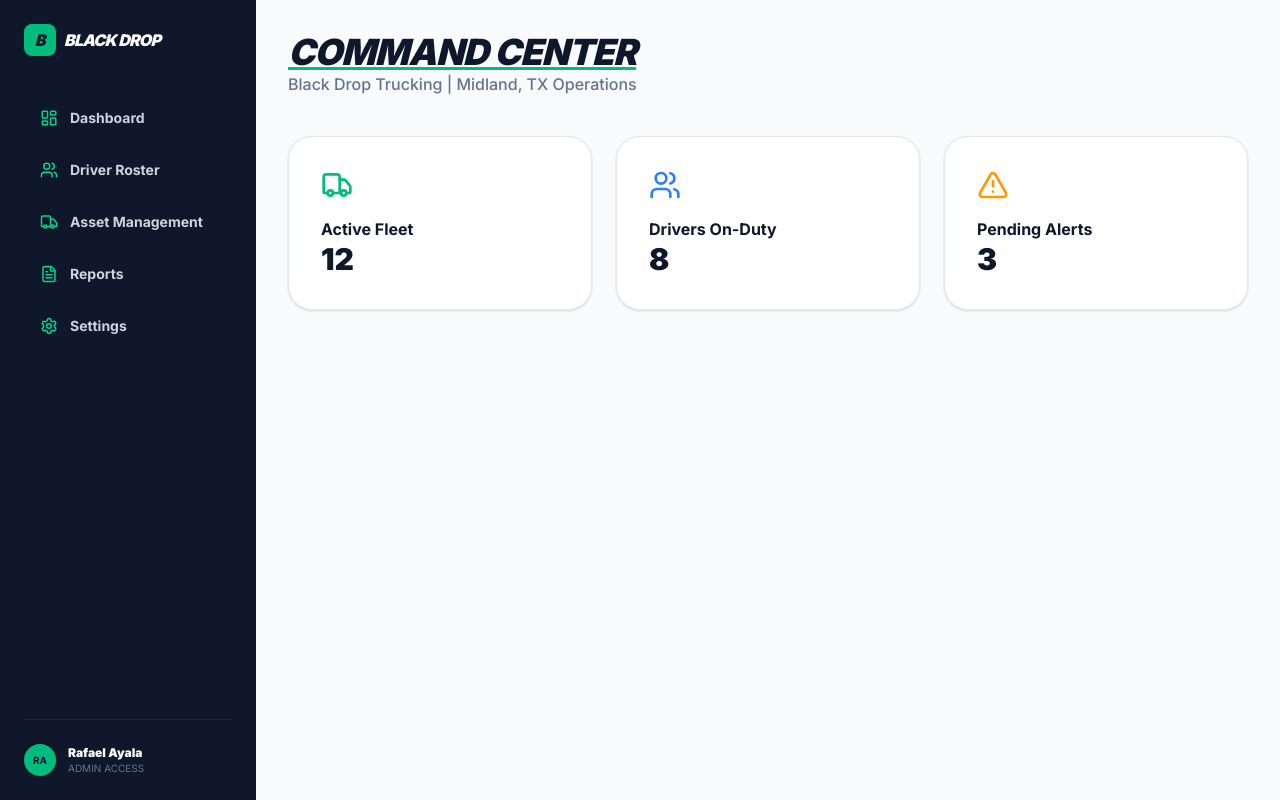
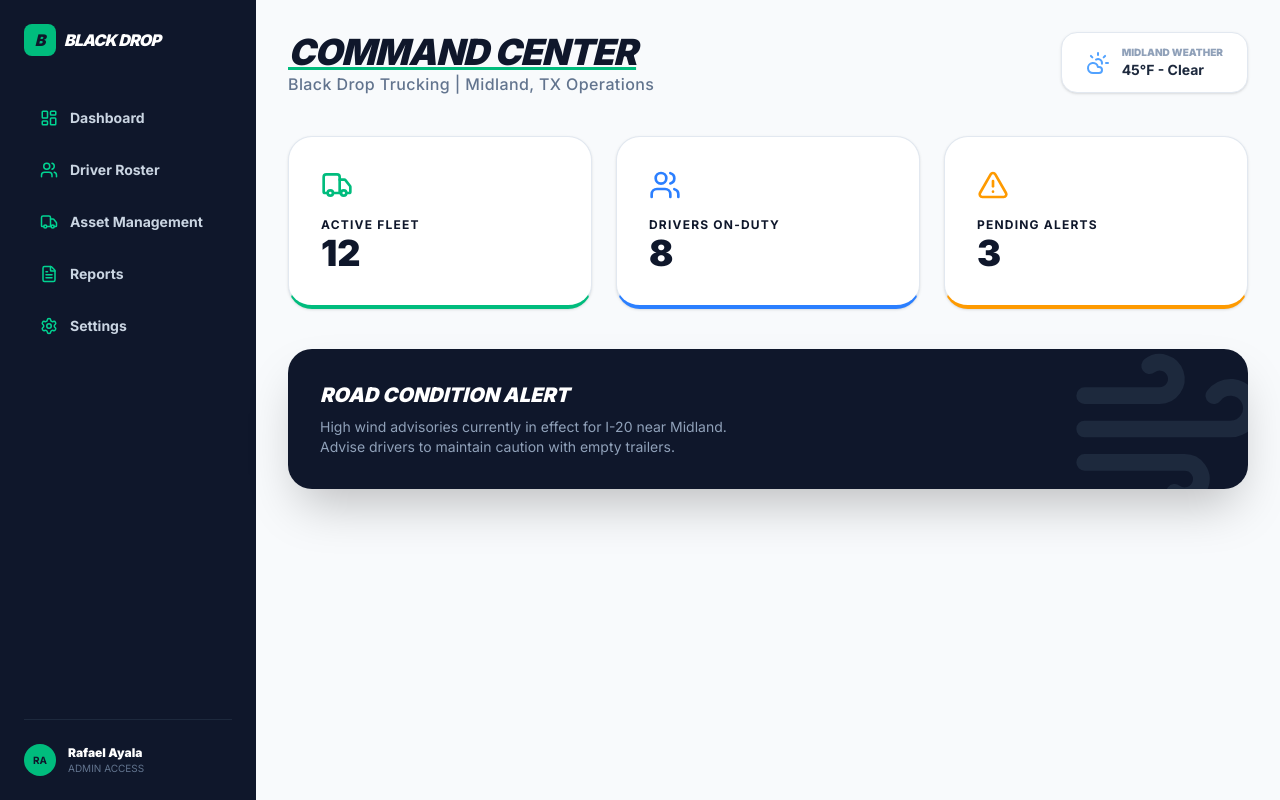
Before and after one commit to rafa09122007-svg/black-drop-compliance, a Next.js app: page / in a window 1280 px wide. Built offline with nearby package versions, Linux system fonts and the light colour scheme.

Commit message:
Updated dashboard with weather status and road alerts

```diff
--- a/app/page.tsx
+++ b/app/page.tsx
@@ -5,30 +5,47 @@ export default function Dashboard() {
   return (
     <div className="p-8 bg-slate-50 min-h-screen">
       <div className="max-w-6xl mx-auto">
-        <header className="mb-10">
-          <h1 className="text-4xl font-black text-slate-900 tracking-tight uppercase italic underline decoration-emerald-500">
-            Command Center
-          </h1>
-          <p className="text-slate-500 font-medium">Black Drop Trucking | Midland, TX Operations</p>
+        <header className="flex justify-between items-start mb-10">
+          <div>
+            <h1 className="text-4xl font-black text-slate-900 tracking-tight uppercase italic underline decoration-emerald-500">
+              Command Center
+            </h1>
+            <p className="text-slate-500 font-medium tracking-wide">Black Drop Trucking | Midland, TX Operations</p>
+          </div>
+          <div className="bg-white px-6 py-3 rounded-2xl border border-slate-200 shadow-sm flex items-center gap-3">
+            <Lucide.CloudSun className="text-blue-400" size={24} />
+            <div>
+              <p className="text-[10px] font-black uppercase text-slate-400">Midland Weather</p>
+              <p className="text-sm font-bold text-slate-800">45°F - Clear</p>
+            </div>
+          </div>
         </header>
 
-        <div className="grid grid-cols-1 md:grid-cols-3 gap-6">
-          <div className="bg-white p-8 rounded-3xl border border-slate-200 shadow-sm">
+        <div className="grid grid-cols-1 md:grid-cols-3 gap-6 mb-10">
+          <div className="bg-white p-8 rounded-3xl border border-slate-200 shadow-sm border-b-4 border-b-emerald-500">
             <Lucide.Truck className="text-emerald-500 mb-4" size={32} />
-            <h3 className="font-bold text-slate-900">Active Fleet</h3>
-            <p className="text-3xl font-black text-slate-900">12</p>
+            <h3 className="font-bold text-slate-900 uppercase text-xs tracking-widest">Active Fleet</h3>
+            <p className="text-4xl font-black text-slate-900">12</p>
           </div>
 
-          <div className="bg-white p-8 rounded-3xl border border-slate-200 shadow-sm">
+          <div className="bg-white p-8 rounded-3xl border border-slate-200 shadow-sm border-b-4 border-b-blue-500">
             <Lucide.Users className="text-blue-500 mb-4" size={32} />
-            <h3 className="font-bold text-slate-900">Drivers On-Duty</h3>
-            <p className="text-3xl font-black text-slate-900">8</p>
+            <h3 className="font-bold text-slate-900 uppercase text-xs tracking-widest">Drivers On-Duty</h3>
+            <p className="text-4xl font-black text-slate-900">8</p>
           </div>
 
-          <div className="bg-white p-8 rounded-3xl border border-slate-200 shadow-sm">
+          <div className="bg-white p-8 rounded-3xl border border-slate-200 shadow-sm border-b-4 border-b-amber-500">
             <Lucide.AlertTriangle className="text-amber-500 mb-4" size={32} />
-            <h3 className="font-bold text-slate-900">Pending Alerts</h3>
-            <p className="text-3xl font-black text-slate-900">3</p>
+            <h3 className="font-bold text-slate-900 uppercase text-xs tracking-widest">Pending Alerts</h3>
+            <p className="text-4xl font-black text-slate-900">3</p>
+          </div>
+        </div>
+
+        <div className="bg-slate-900 p-8 rounded-3xl text-white shadow-2xl relative overflow-hidden">
+          <Lucide.Wind className="absolute right-[-20px] top-[-20px] text-slate-800" size={200} />
+          <div className="relative z-10">
+            <h2 className="text-xl font-black uppercase italic mb-2">Road Condition Alert</h2>
+            <p className="text-slate-400 text-sm max-w-md">High wind advisories currently in effect for I-20 near Midland. Advise drivers to maintain caution with empty trailers.</p>
           </div>
         </div>
       </div>
```
